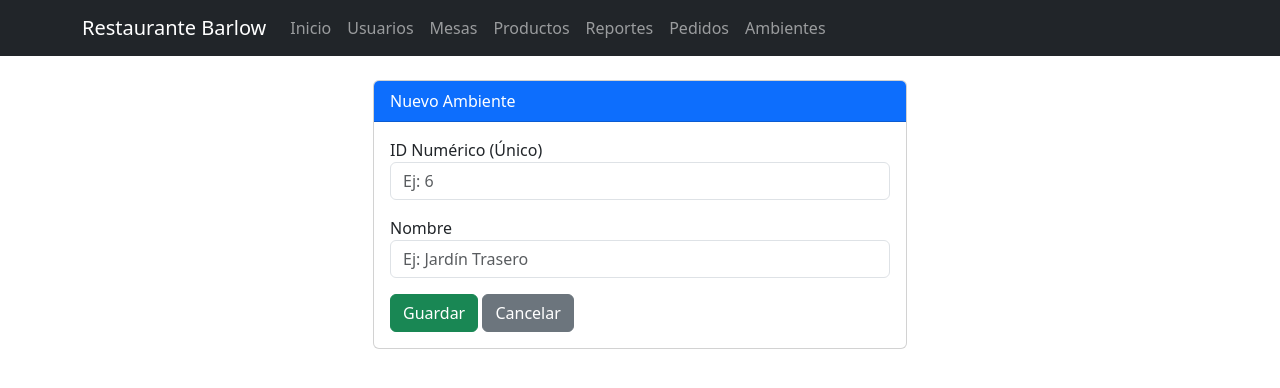
After one commit to JhZair/BarlowPOS, a Flask app: page /ambientes/crear in a window 1280 px wide. The commit adds this page. Shown: the top 388 px of the page. Run offline with Flask 3, Linux system fonts and the light colour scheme.

Commit message:
ambientes, CRUD 1 entidad

```diff
--- a/src/__init__.py
+++ b/src/__init__.py
@@ -15,12 +15,14 @@ def create_app():
     from .routes import reportes
     from .routes import productos
     from .routes import pedidos
+    from .routes import ambientes
 
     app.register_blueprint(home.bp)
     app.register_blueprint(usuarios.bp)
     app.register_blueprint(productos.bp)
     app.register_blueprint(reportes.bp)
     app.register_blueprint(pedidos.bp)
+    app.register_blueprint(ambientes.bp)
 
     @app.route('/prueba-db')
     def prueba_db():
--- /dev/null
+++ b/src/routes/ambientes.py
@@ -0,0 +1,81 @@
+from flask import Blueprint, render_template, request, redirect, url_for, flash
+from src.database import get_db_connection
+
+bp = Blueprint('ambientes', __name__, url_prefix='/ambientes')
+
+# 1. LISTAR (Read)
+@bp.route('/')
+def index():
+    conn = get_db_connection()
+    cursor = conn.cursor(dictionary=True)
+    cursor.execute("SELECT * FROM ambientes ORDER BY id_ambiente ASC")
+    ambientes = cursor.fetchall()
+    conn.close()
+    return render_template('ambientes/index.html', ambientes=ambientes)
+
+# 2. CREAR (Create)
+@bp.route('/crear', methods=['GET', 'POST'])
+def crear():
+    if request.method == 'POST':
+        id_ambiente = request.form['id_ambiente']
+        nombre = request.form['nombre']
+
+        conn = get_db_connection()
+        cursor = conn.cursor()
+        try:
+            # Como tu tabla no es Auto-Increment, insertamos el ID manual
+            cursor.execute("INSERT INTO ambientes (id_ambiente, nombre) VALUES (%s, %s)", (id_ambiente, nombre))
+            conn.commit()
+            flash('Ambiente creado exitosamente.', 'success')
+            return redirect(url_for('ambientes.index'))
+        except Exception as e:
+            # Capturamos error si el ID ya existe
+            conn.rollback()
+            flash(f'Error: Es probable que el ID {id_ambiente} ya exista. ({e})', 'danger')
+        finally:
+            conn.close()
+
+    return render_template('ambientes/crear.html')
+
+# 3. EDITAR (Update)
+@bp.route('/editar/<int:id>', methods=['GET', 'POST'])
+def editar(id):
+    conn = get_db_connection()
+    cursor = conn.cursor(dictionary=True)
+
+    if request.method == 'POST':
+        nuevo_nombre = request.form['nombre']
+        try:
+            cursor.execute("UPDATE ambientes SET nombre = %s WHERE id_ambiente = %s", (nuevo_nombre, id))
+            conn.commit()
+            flash('Ambiente actualizado correctamente.', 'success')
+            return redirect(url_for('ambientes.index'))
+        except Exception as e:
+            conn.rollback()
+            flash(f'Error al editar: {e}', 'danger')
+        finally:
+            conn.close()
+
+    # GET: Cargar datos actuales
+    cursor.execute("SELECT * FROM ambientes WHERE id_ambiente = %s", (id,))
+    ambiente = cursor.fetchone()
+    conn.close()
+    return render_template('ambientes/editar.html', ambiente=ambiente)
+
+# 4. ELIMINAR (Delete)
+@bp.route('/eliminar/<int:id>', methods=['POST'])
+def eliminar(id):
+    conn = get_db_connection()
+    cursor = conn.cursor()
+    try:
+        cursor.execute("DELETE FROM ambientes WHERE id_ambiente = %s", (id,))
+        conn.commit()
+        flash('Ambiente eliminado.', 'success')
+    except Exception as e:
+        conn.rollback()
+        # Si el ambiente tiene mesas, MySQL dará error de Foreign Key
+        flash('No se puede eliminar este ambiente porque tiene Mesas asignadas.', 'danger')
+    finally:
+        conn.close()
+
+    return redirect(url_for('ambientes.index'))
--- /dev/null
+++ b/src/templates/ambientes/crear.html
@@ -0,0 +1,23 @@
+{% extends 'base.html' %}
+
+{% block content %}
+<div class="container mt-4 col-md-6">
+    <div class="card">
+        <div class="card-header bg-primary text-white">Nuevo Ambiente</div>
+        <div class="card-body">
+            <form action="{{ url_for('ambientes.crear') }}" method="POST">
+                <div class="mb-3">
+                    <label>ID Numérico (Único)</label>
+                    <input type="number" name="id_ambiente" class="form-control" required placeholder="Ej: 6">
+                </div>
+                <div class="mb-3">
+                    <label>Nombre</label>
+                    <input type="text" name="nombre" class="form-control" required placeholder="Ej: Jardín Trasero">
+                </div>
+                <button type="submit" class="btn btn-success">Guardar</button>
+                <a href="{{ url_for('ambientes.index') }}" class="btn btn-secondary">Cancelar</a>
+            </form>
+        </div>
+    </div>
+</div>
+{% endblock %}
--- a/src/templates/base.html
+++ b/src/templates/base.html
@@ -30,6 +30,11 @@
                     <li class="nav-item">
                         <a class="nav-link" href="{{ url_for('pedidos.index') }}">Pedidos</a>
                     </li>
+                    <!-- ambientes.index -->
+                    <li class="nav-item">
+                        <a class="nav-link" href="{{ url_for('ambientes.index') }}">Ambientes</a>
+                    </li>
+
                 </ul>
             </div>
         </div>
```
Also changed, not shown: src/templates/ambientes/editar.html (added, +23 -0 lines), src/templates/ambientes/index.html (added, +37 -0 lines).
